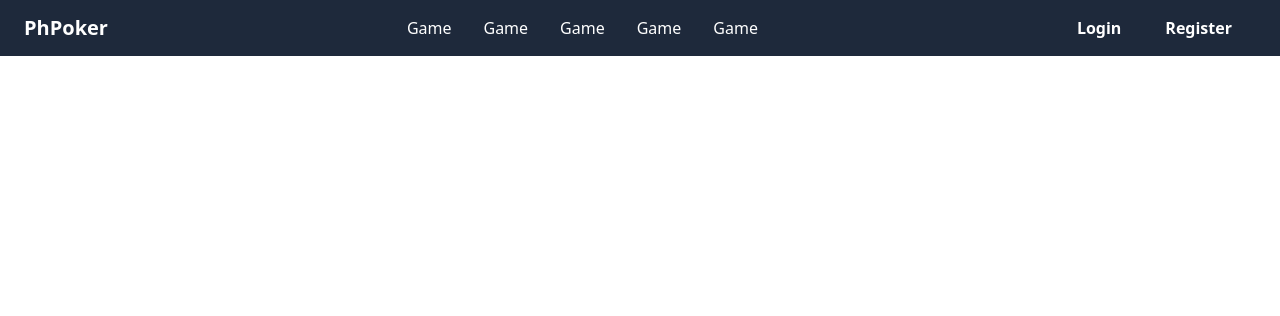
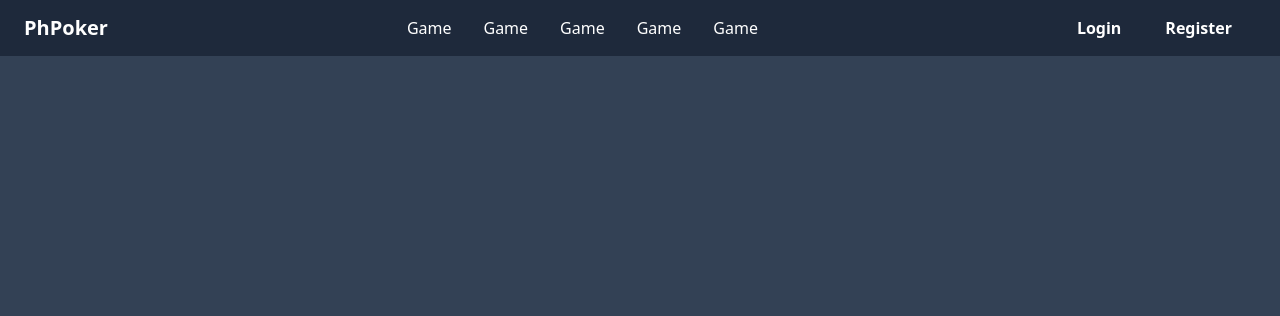
Before and after one commit to thibeau003/PhPoker, a PHP site: page /hogerlager.php in a window 1280 px wide. Shown: the top 316 px of the page. Run offline with PHP 8.4, Linux system fonts and the light colour scheme; some libraries are stand-ins or nearby versions.

Commit message:
Update hogerlager.php

```diff
--- a/src/hogerlager.php
+++ b/src/hogerlager.php
@@ -1,15 +1,18 @@
 <!DOCTYPE html>
 <html lang="en">
+
 <head>
     <meta charset="UTF-8">
     <meta http-equiv="X-UA-Compatible" content="IE=edge">
     <meta name="viewport" content="width=device-width, initial-scale=1.0">
     <title>Hoger Lager</title>
 </head>
-<body>
+
+<body class="bg-slate-700" >
     <?php
-        include "./tailwind.php";
-        include "./header.php";
+    include "./tailwind.php";
+    include "./header.php";
     ?>
 </body>
+
 </html>
```
